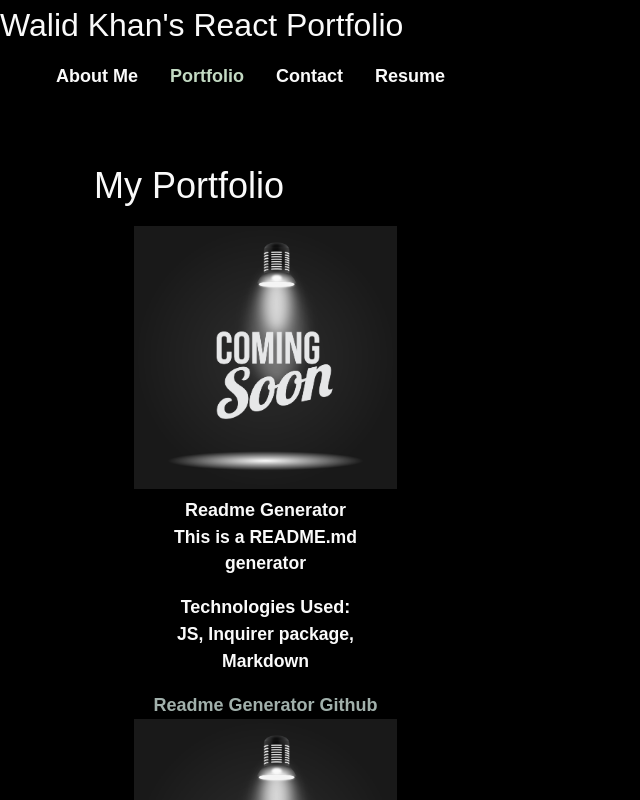
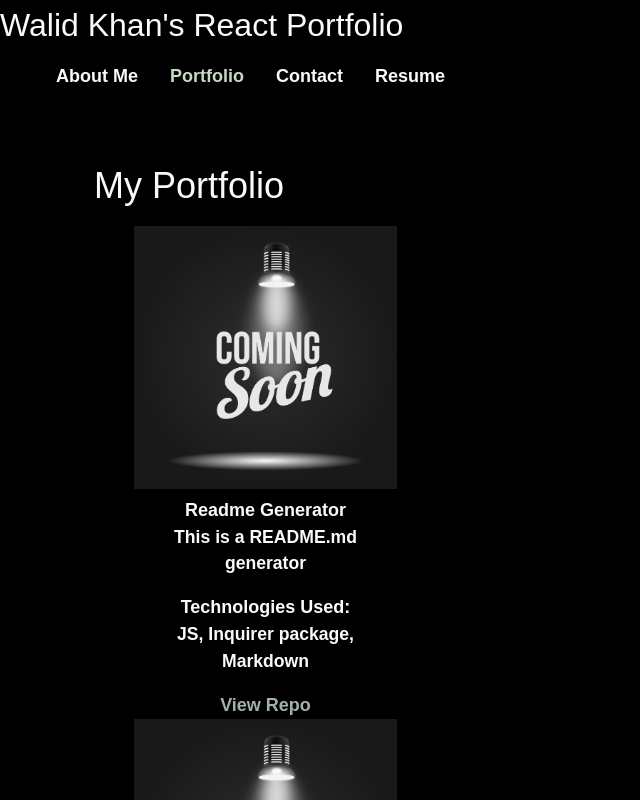
Before and after one commit to walidhkhan/react-portfolio, a React (Create React App) app: page / in a window 1280 px wide. Both pictures are taken after a click on the item "Portfolio". Shown: the top 800 px of the page, without its empty margins (0-640 px from the left). Built offline with nearby package versions, Linux system fonts and the light colour scheme.

Commit message:
MVP completed

```diff
--- a/src/components/Project/index.js
+++ b/src/components/Project/index.js
@@ -49,7 +49,7 @@ function Project(props) {
                 </Card.Link>
                 <br></br> */}
                 <Card.Link href={githubLink} target="_blank" className="card-link">
-                    {name} Github
+                    View Repo
                 </Card.Link>
             </Card.Body>
         </Card>
```
